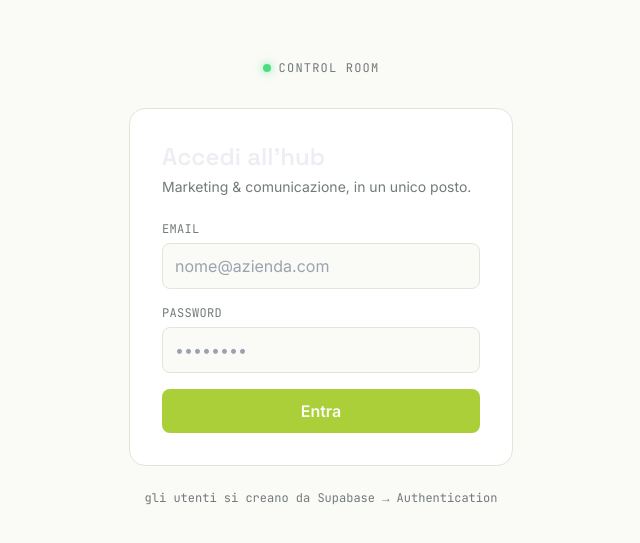
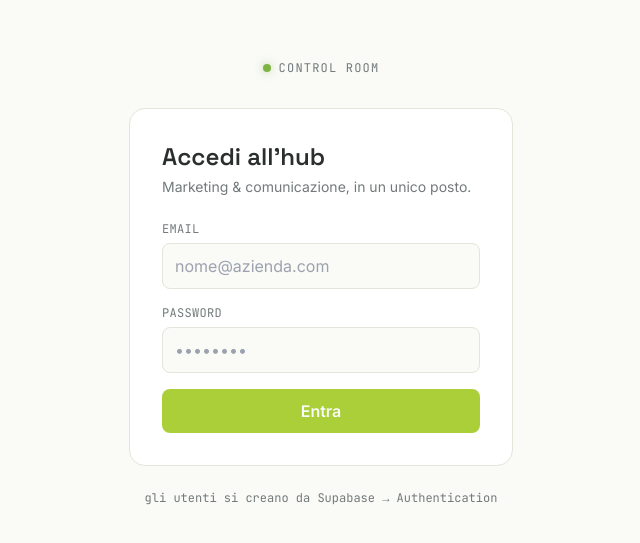
Before and after one commit to mkt-medicalgroup/mkt-hub-ai, a Next.js app: page /login in a window 1280 px wide. Shown: the part 117-660 px from the top of the page, without its empty margins (319-959 px from the left). Built offline with nearby package versions, Linux system fonts and the light colour scheme; no server answers.

Commit message:
Update globals.css

```diff
--- a/app/globals.css
+++ b/app/globals.css
@@ -5,8 +5,8 @@
 @tailwind utilities;
 
 html, body {
-  background: #10121A;
-  color: #EDEEF3;
+  background: #FAFAF7;
+  color: #2A2E2C;
   font-family: 'Inter', sans-serif;
 }
 
@@ -15,7 +15,7 @@ html, body {
 }
 
 ::selection {
-  background: rgba(255, 106, 61, 0.35);
+  background: rgba(170, 207, 56, 0.35);
 }
 
 .led {
@@ -26,18 +26,22 @@ html, body {
 }
 
 .led-online {
-  background: #4ADE80;
-  box-shadow: 0 0 8px rgba(74, 222, 128, 0.7);
+  background: #7CB342;
+  box-shadow: 0 0 8px rgba(124, 179, 66, 0.5);
 }
 
 .led-pending {
-  background: #565B6E;
+  background: #C7CCC6;
 }
 
 .scrollbar-thin::-webkit-scrollbar {
   width: 6px;
 }
 .scrollbar-thin::-webkit-scrollbar-thumb {
-  background: #2B2F3D;
+  background: #E2E6D9;
   border-radius: 999px;
 }
+
+.card-shadow {
+  box-shadow: 0 1px 2px rgba(42, 46, 44, 0.04), 0 4px 16px rgba(42, 46, 44, 0.05);
+}
```
